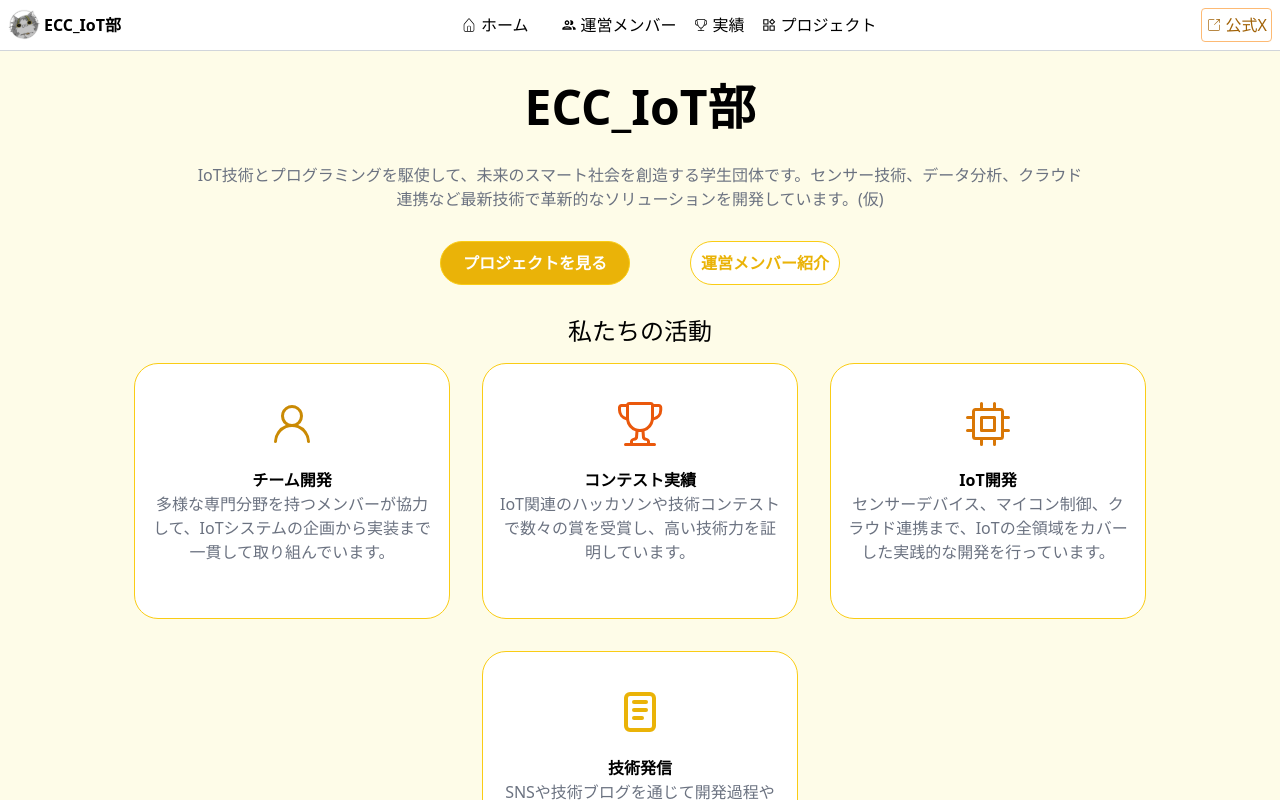
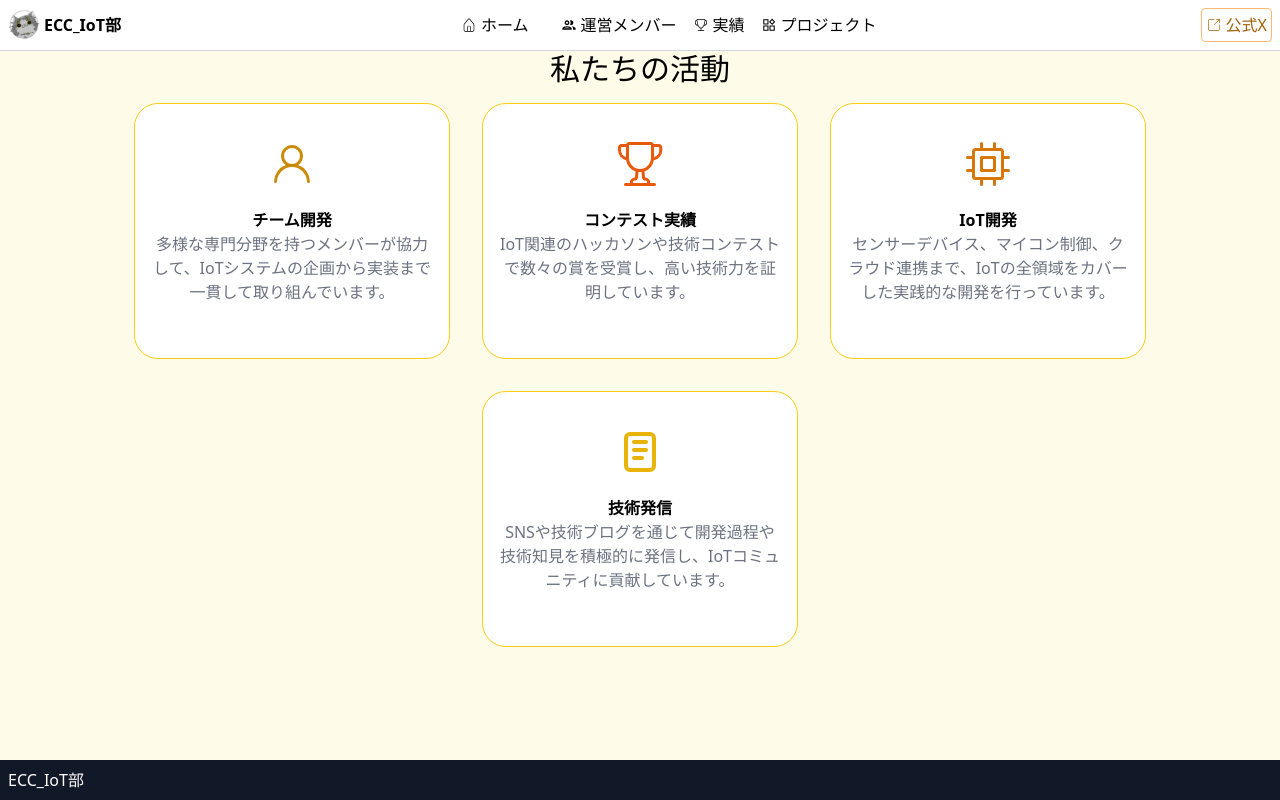
Before and after one commit to ECC-IoT-Website/IoT-web-front, a React (Vite) app: page / in a window 1280 px wide. Shown: the top 800 px of the page. Built offline with nearby package versions, Linux system fonts and the light colour scheme.

Commit message:
Revert "ホームいろいろ"

```diff
--- a/src/features/home/button.tsx
+++ /dev/null
@@ -1,23 +0,0 @@
-import type { FunctionComponent} from "react";
-
-type ButtonProps = {
-    title: string;
-    bgcolor: string;
-    fontcolor: string;
-    width: number;
-};
-export const Button: FunctionComponent<ButtonProps> = ({title, bgcolor, fontcolor, width}: ButtonProps) => {
-  return (
-    <button
-      style={{
-        backgroundColor: bgcolor,
-        width: `${width}px`,
-        height: "44px",
-      }}
-    className={"border-solid border rounded-3xl border-yellow-400 p-2 m-[30px]"}>
-        <p style={{ color: fontcolor}} className={`text-1xl text-center font-bold content-center`}>
-            {title}
-        </p>
-    </button>
-  );
-}
--- /dev/null
+++ b/src/features/kitora/button.tsx
@@ -0,0 +1,22 @@
+type Props = React.ButtonHTMLAttributes<HTMLButtonElement> & {
+  children: React.ReactNode;
+  variant: keyof typeof buttonStyle;
+};
+
+const buttonStyle = {
+  "green-fill": "bg-green-400 text-white",
+  "red-gradation": "bg-gradient-to-r from-red-300 to-red-600 text-white, hover:from-red-600 hover:to-red-300",
+  "variantのkey名3": "スタイル",
+  "variantのkey名4": "スタイル",
+} as const;
+
+export const Button = ({ children, variant, className, ...props }: Props) => {
+  return (
+    <button
+      className={`rounded-md ....(ここら辺にボタンの共通のスタイル) ${buttonStyle[variant]} ${className}`}
+      {...props}
+    >
+      {children}
+    </button>
+  );
+};
--- a/src/pages/home.tsx
+++ b/src/pages/home.tsx
@@ -1,5 +1,4 @@
-import { Card } from "../features/home/card"
-import { Button } from "../features/home/button"
+import { Card } from "../features/kitora/card"
 import { GoPerson } from "react-icons/go";
 import { GoTrophy } from "react-icons/go";
 import { GoCpu } from "react-icons/go";
@@ -9,44 +8,23 @@ export const Home = () => {
   return (
     <div className="flex flex-col">
       <div>
-        <h2 className="my-8 text-5xl font-bold text-center">
-          ECC_IoT部
-        </h2>
-        <p className="max-w-4xl mx-auto text-center text-gray-500">
-          IoT技術とプログラミングを駆使して、未来のスマート社会を創造する学生団体です。センサー技術、データ分析、クラウド連携など最新技術で革新的なソリューションを開発しています。(仮)
+        <p className="text-3xl text-center">
+          私たちの活動
         </p>
-        <div className="flex justify-center">
-          <Button
-            title="プロジェクトを見る"
-            bgcolor="#EAB308"
-            fontcolor="#ffffff"
-            width={190}
-          />
-          <Button
-            title="運営メンバー紹介"
-            fontcolor="#EAB308"
-            bgcolor="#ffffff"
-            width={150}
-          />
-        </div>
-        <h2 className="text-2xl text-center">
-          私たちの活動
-        </h2>
-
         <div className="flex flex-wrap justify-center">
-          <Card icon={<GoPerson color="#CA8A04" />}
+            <Card icon={<GoPerson  color="#CA8A04"/>}
               title="チーム開発"
               description="多様な専門分野を持つメンバーが協力して、IoTシステムの企画から実装まで一貫して取り組んでいます。"
             />
-          <Card icon={<GoTrophy color="#EA580C" />}
+            <Card icon={<GoTrophy color="#EA580C"/>}
               title="コンテスト実績"
               description="IoT関連のハッカソンや技術コンテストで数々の賞を受賞し、高い技術力を証明しています。"
             />
-          <Card icon={<GoCpu color="#D97706" />}
+            <Card icon={<GoCpu color="#D97706"/>}
               title="IoT開発"
               description="センサーデバイス、マイコン制御、クラウド連携まで、IoTの全領域をカバーした実践的な開発を行っています。"
             />
-          <Card icon={<TbNotes color="#EAB308" />}
+            <Card icon={<TbNotes color="#EAB308"/>}
               title="技術発信"
               description="SNSや技術ブログを通じて開発過程や技術知見を積極的に発信し、IoTコミュニティに貢献しています。"
             />
```
Also changed, not shown: src/features/kitora/card.tsx (renamed from src/features/home/card.tsx). Lines whose indentation alone changed are shown as unchanged.
